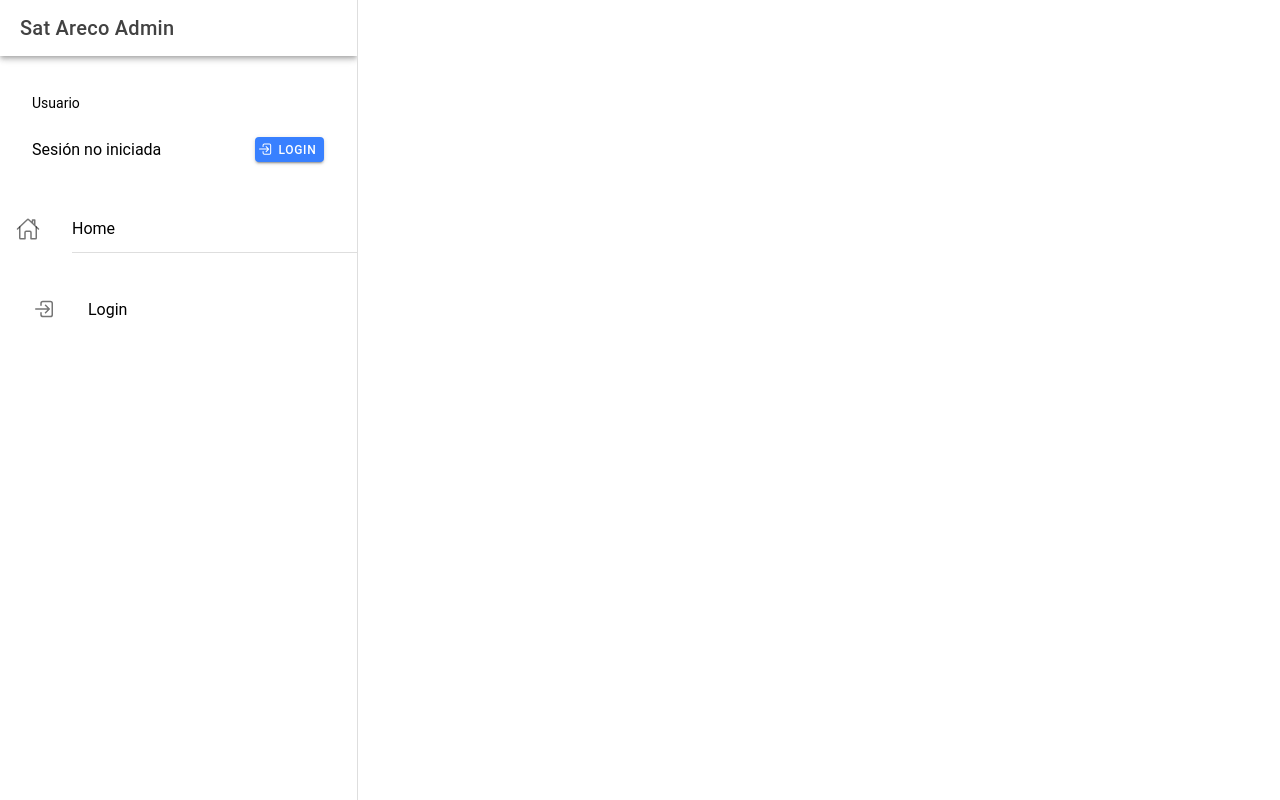
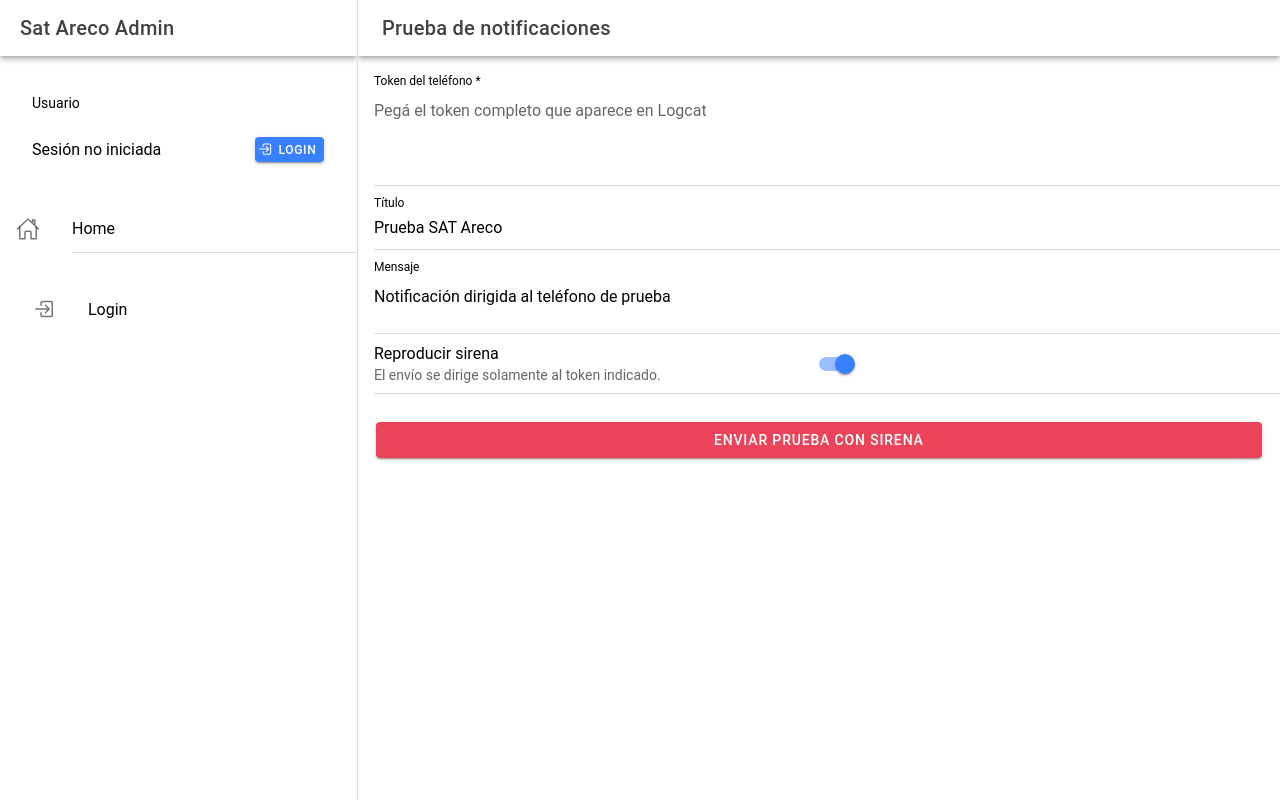
Before and after one commit to gustavovicenteiglesias/admin_sat_areco, a React (Vite) app: page /push-prueba in a window 1280 px wide. Built offline with nearby package versions, Linux system fonts and the light colour scheme.

Commit message:
feat: agregar prueba push por token

```diff
--- a/src/App.tsx
+++ b/src/App.tsx
@@ -41,6 +41,7 @@ import RecomendacionesList from "./pages/RecomendacionesList";
 import RecomendacionForm from "./pages/RecomendacionForm";
 import PrecipitacionesPage from "./pages/PrecipitacionesPage";
 import NosotrosPage from "./pages/NosotrosPage";
+import PushPruebaPage from "./pages/PushPruebaPage";
 
 setupIonicReact();
 const App: React.FC = () => {
@@ -107,6 +108,7 @@ const App: React.FC = () => {
               <Route exact path="/recomendaciones/:id" component={RecomendacionForm} />
               <Route exact path="/precipitaciones" component={PrecipitacionesPage} />
               <Route exact path="/nosotros" component={NosotrosPage} />
+              <Route exact path="/push-prueba" component={PushPruebaPage} />
               {/* 404 simple */}
 
               <Route path="/login" exact component={LoginGoogle} />
--- a/src/components/Menu.tsx
+++ b/src/components/Menu.tsx
@@ -8,7 +8,7 @@ import {
   pulseOutline, flashOutline, megaphoneOutline, homeOutline,
   logInOutline, logOutOutline, personCircleOutline,
   waterOutline,settingsOutline,
-  callOutline, mapOutline, bookOutline
+  callOutline, mapOutline, bookOutline, notificationsOutline
 } from "ionicons/icons";
 import type { user } from "../types/user";
 import { useEffect, useState } from "react";
@@ -23,6 +23,7 @@ const appPages = [
   { title: "Alertas (corto plazo)", url: "/cortoplazo", icon: flashOutline },
   { title: "Comunicados", url: "/comunicados", icon: megaphoneOutline },
   { title: "Alertas meteorológicas", url: "/alertameteorologica", icon: flashOutline },
+  { title: "Prueba de notificaciones", url: "/push-prueba", icon: notificationsOutline },
   { title: "Configuración", url: "/settings", icon: settingsOutline },
   { title: "Teléfonos", url: "/telefonos", icon: callOutline },
   { title: "SAT Mapas", url: "/mapas", icon: mapOutline },
--- /dev/null
+++ b/src/data/push.repo.ts
@@ -0,0 +1,16 @@
+import http from "../service/http-common";
+import authHeader from "../service/auth-header";
+
+export type PushTestRequest = {
+  token: string;
+  titulo?: string;
+  contenido?: string;
+  sirena: boolean;
+};
+
+export async function enviarPushDePrueba(payload: PushTestRequest): Promise<string | undefined> {
+  const response = await http.post("/v1/admin/push/test-token", payload, {
+    headers: authHeader(),
+  });
+  return response.data?.data?.messageId;
+}
--- /dev/null
+++ b/src/pages/PushPruebaPage.tsx
@@ -0,0 +1,107 @@
+import {
+  IonButton,
+  IonButtons,
+  IonContent,
+  IonHeader,
+  IonInput,
+  IonItem,
+  IonLabel,
+  IonList,
+  IonMenuButton,
+  IonNote,
+  IonPage,
+  IonSpinner,
+  IonTextarea,
+  IonTitle,
+  IonToast,
+  IonToggle,
+  IonToolbar,
+} from "@ionic/react";
+import { useState } from "react";
+import { enviarPushDePrueba } from "../data/push.repo";
+
+export default function PushPruebaPage() {
+  const [token, setToken] = useState("");
+  const [titulo, setTitulo] = useState("Prueba SAT Areco");
+  const [contenido, setContenido] = useState("Notificación dirigida al teléfono de prueba");
+  const [sirena, setSirena] = useState(true);
+  const [sending, setSending] = useState(false);
+  const [toast, setToast] = useState("");
+
+  const enviar = async () => {
+    if (sending) return;
+    const tokenLimpio = token.trim();
+    if (!tokenLimpio) {
+      setToast("Pegá el token del teléfono de prueba");
+      return;
+    }
+
+    setSending(true);
+    try {
+      const messageId = await enviarPushDePrueba({
+        token: tokenLimpio,
+        titulo: titulo.trim() || undefined,
+        contenido: contenido.trim() || undefined,
+        sirena,
+      });
+      setToast(messageId ? `Push enviado. ID: ${messageId}` : "Push de prueba enviado");
+    } catch (error: any) {
+      setToast(error?.response?.data?.message ?? "No se pudo enviar el push de prueba");
+    } finally {
+      setSending(false);
+    }
+  };
+
+  return (
+    <IonPage>
+      <IonHeader>
+        <IonToolbar>
+          <IonButtons slot="start"><IonMenuButton /></IonButtons>
+          <IonTitle>Prueba de notificaciones</IonTitle>
+        </IonToolbar>
+      </IonHeader>
+      <IonContent>
+        <IonList>
+          <IonItem>
+            <IonLabel position="stacked">Token del teléfono *</IonLabel>
+            <IonTextarea
+              autoGrow
+              rows={4}
+              value={token}
+              placeholder="Pegá el token completo que aparece en Logcat"
+              onIonInput={(event) => setToken(event.detail.value ?? "")}
+            />
+          </IonItem>
+          <IonItem>
+            <IonLabel position="stacked">Título</IonLabel>
+            <IonInput value={titulo} onIonInput={(event) => setTitulo(event.detail.value ?? "")} />
+          </IonItem>
+          <IonItem>
+            <IonLabel position="stacked">Mensaje</IonLabel>
+            <IonTextarea
+              autoGrow
+              value={contenido}
+              onIonInput={(event) => setContenido(event.detail.value ?? "")}
+            />
+          </IonItem>
+          <IonItem>
+            <IonLabel>
+              Reproducir sirena
+              <IonNote className="ion-text-wrap" style={{ display: "block", marginTop: 4 }}>
+                El envío se dirige solamente al token indicado.
+              </IonNote>
+            </IonLabel>
+            <IonToggle checked={sirena} onIonChange={(event) => setSirena(event.detail.checked)} />
+          </IonItem>
+        </IonList>
+        <div className="ion-padding">
+          <IonButton expand="block" color={sirena ? "danger" : "primary"} disabled={sending} onClick={enviar}>
+            {sending && <IonSpinner slot="start" name="crescent" />}
+            {sending ? "Enviando…" : sirena ? "Enviar prueba con sirena" : "Enviar prueba"}
+          </IonButton>
+        </div>
+        <IonToast isOpen={!!toast} message={toast} duration={3500} onDidDismiss={() => setToast("")} />
+      </IonContent>
+    </IonPage>
+  );
+}
```
